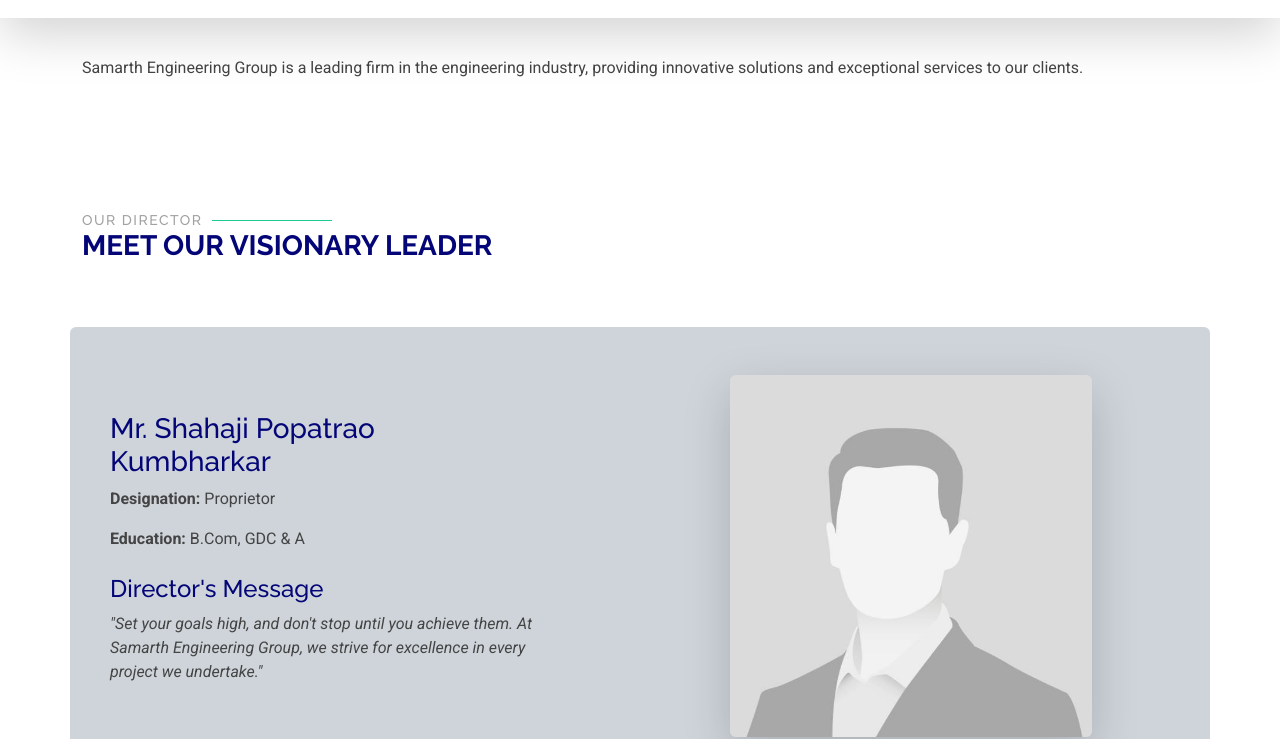
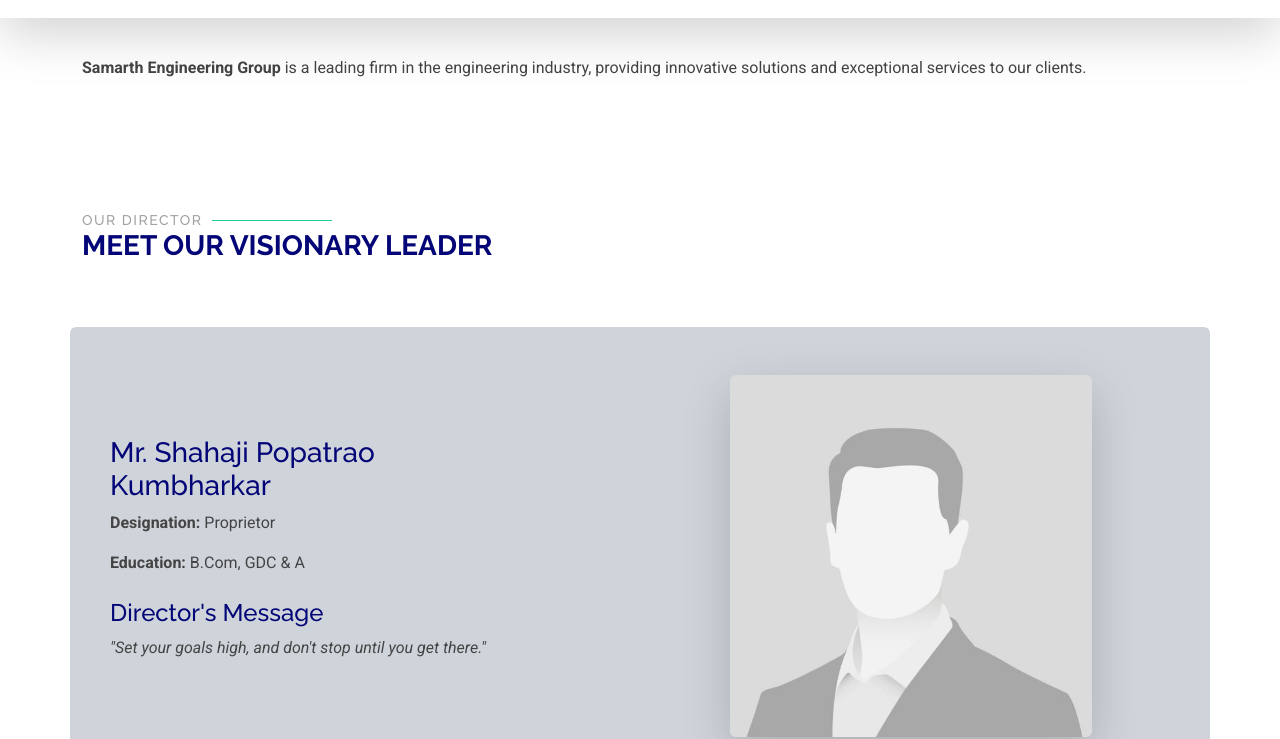
Before and after one commit to atharvsankpal7/Samarth-Business-Group-DP, a plain HTML site: page pages/Engineering-Group.html in a window 1280 px wide. Shown: the part 538-1277 px from the top of the page. Drawn offline with Linux system fonts and the light colour scheme; files whose address does not match are found by name.

Commit message:
Update Engineering-Group.html

```diff
--- a/pages/Engineering-Group.html
+++ b/pages/Engineering-Group.html
@@ -106,7 +106,7 @@
 
         <div class="container" data-aos="fade-up">
           <p>
-            Samarth Engineering Group is a leading firm in the engineering
+            <b>Samarth Engineering Group</b> is a leading firm in the engineering
             industry, providing innovative solutions and exceptional services to
             our clients.
           </p>
@@ -133,7 +133,7 @@
               <div class="mt-4">
                 <h4>Director's Message</h4>
                 <blockquote class="fst-italic">
-                  "Set your goals high, and don't stop until you achieve them. At Samarth Engineering Group, we strive for excellence in every project we undertake."
+                  "Set your goals high, and don't stop until you get there."
                 </blockquote>
               </div>
             </div>
@@ -223,7 +223,7 @@
                 <i class="bi bi-geo-alt flex-shrink-0"></i>
                 <div>
                   <h3>Address</h3>
-                  <p>123 Engineering Street, Tech City, State 12345</p>
+                  <p>Plot No-G414,Samarth Chowk Khatphal Road,MIDC Baramati,Dist-Pune 413133</p>
                 </div>
               </div>
               <div
```
